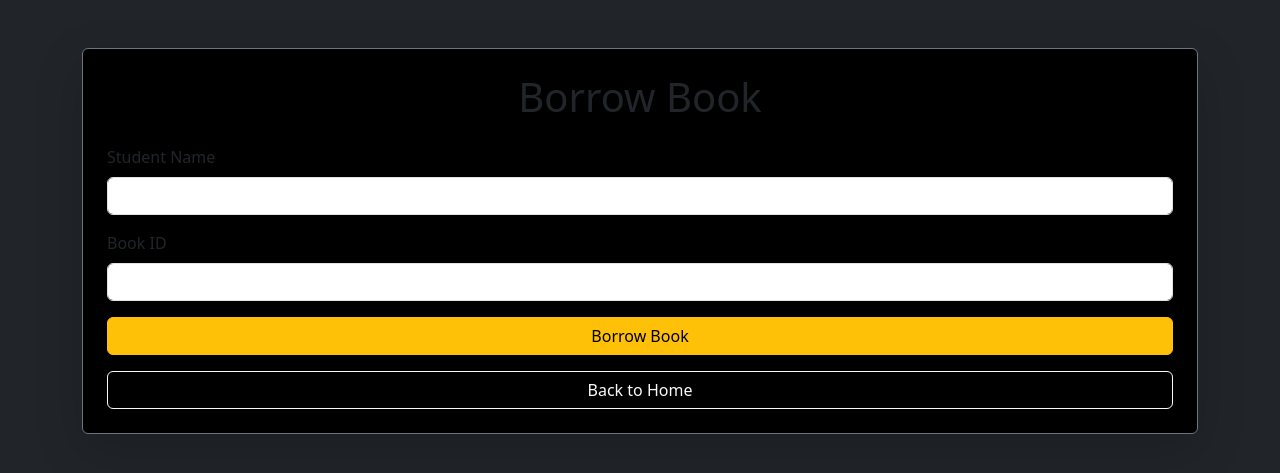
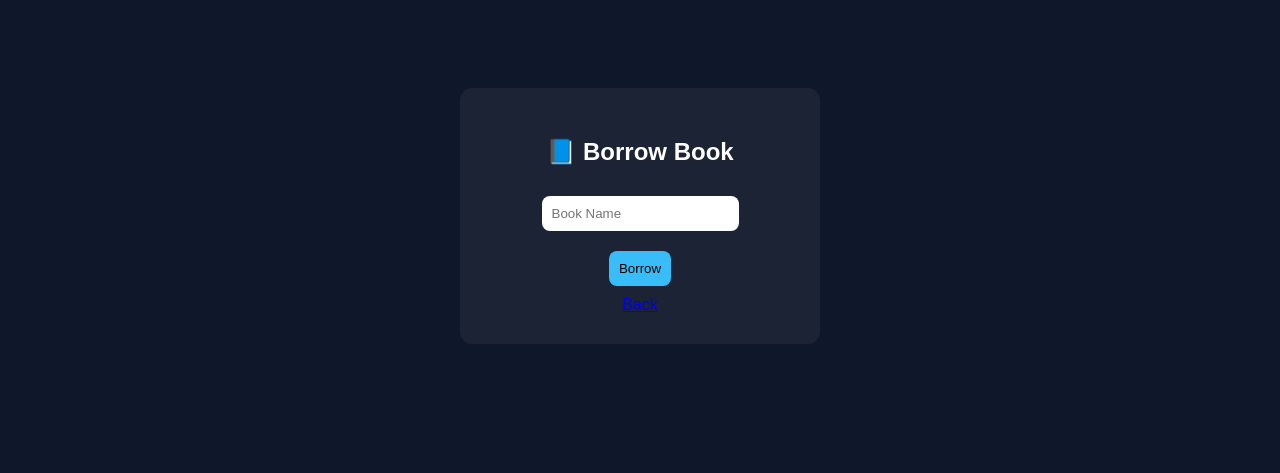
Before and after one commit to lakshya17-K/Library-Managment-, a Flask app: page /borrow in a window 1280 px wide. Shown: the top 473 px of the page. Run offline with Flask 3, Linux system fonts and the light colour scheme.

Commit message:
Refactor borrow_book.html for improved layout and style

```diff
--- a/templates/borrow_book.html
+++ b/templates/borrow_book.html
@@ -1,90 +1,50 @@
 <!DOCTYPE html>
-<html lang="en">
-
+<html>
 <head>
-
-    <meta charset="UTF-8">
-
-    <meta name="viewport"
-          content="width=device-width, initial-scale=1.0">
-
     <title>Borrow Book</title>
 
-    <link href="https://cdn.jsdelivr.net/npm/bootstrap@5.3.3/dist/css/bootstrap.min.css"
-          rel="stylesheet">
+    <style>
+        body {
+            font-family: Arial;
+            background: #0f172a;
+            color: white;
+            text-align: center;
+            padding-top: 80px;
+        }
 
-    <link href="https://unpkg.com/aos@2.3.4/dist/aos.css"
-          rel="stylesheet">
+        .box {
+            background: rgba(255,255,255,0.05);
+            padding: 30px;
+            width: 300px;
+            margin: auto;
+            border-radius: 12px;
+        }
 
+        input, button {
+            padding: 10px;
+            margin: 10px;
+            border-radius: 8px;
+            border: none;
+        }
+
+        button {
+            background: #38bdf8;
+        }
+    </style>
 </head>
 
-<body class="bg-dark text-light">
+<body>
 
-    <div class="container mt-5">
+<div class="box">
+    <h2>📘 Borrow Book</h2>
 
-        <div class="card bg-black border-secondary shadow-lg p-4"
-             data-aos="flip-left">
+    <form action="/borrow_book" method="POST">
+        <input name="title" placeholder="Book Name" required><br>
+        <button type="submit">Borrow</button>
+    </form>
 
-            <h1 class="mb-4 text-center">
-                Borrow Book
-            </h1>
-
-            <form method="POST">
-
-                <div class="mb-3">
-
-                    <label class="form-label">
-                        Student Name
-                    </label>
-
-                    <input type="text"
-                           name="student"
-                           class="form-control"
-                           required>
-
-                </div>
-
-                <div class="mb-3">
-
-                    <label class="form-label">
-                        Book ID
-                    </label>
-
-                    <input type="number"
-                           name="book_id"
-                           class="form-control"
-                           required>
-
-                </div>
-
-                <button type="submit"
-                        class="btn btn-warning w-100">
-
-                    Borrow Book
-
-                </button>
-
-            </form>
-
-            <a href="/"
-               class="btn btn-outline-light mt-3">
-
-                Back to Home
-
-            </a>
-
-        </div>
-
-    </div>
-
-    <script src="https://unpkg.com/aos@2.3.4/dist/aos.js"></script>
-
-    <script>
-        AOS.init({
-            duration: 1000,
-            once: true
-        });
-    </script>
+    <a href="/">Back</a>
+</div>
 
 </body>
 </html>
```
